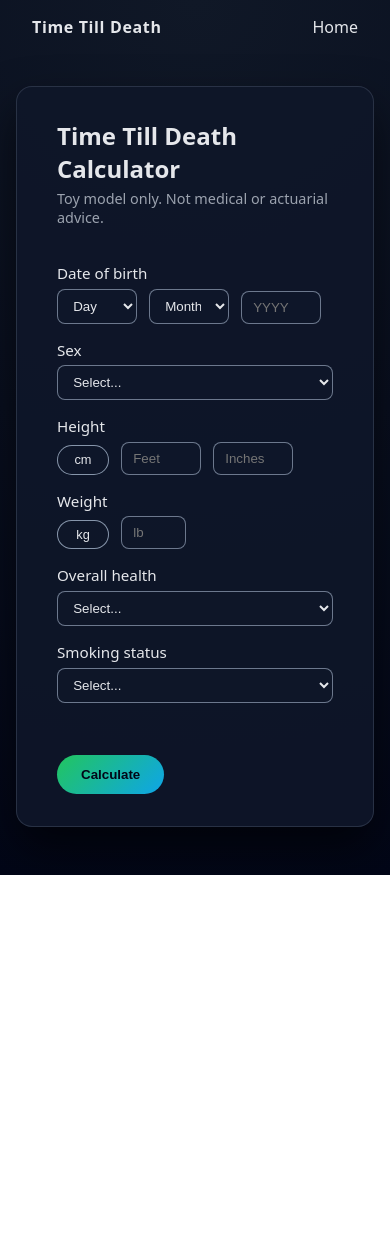
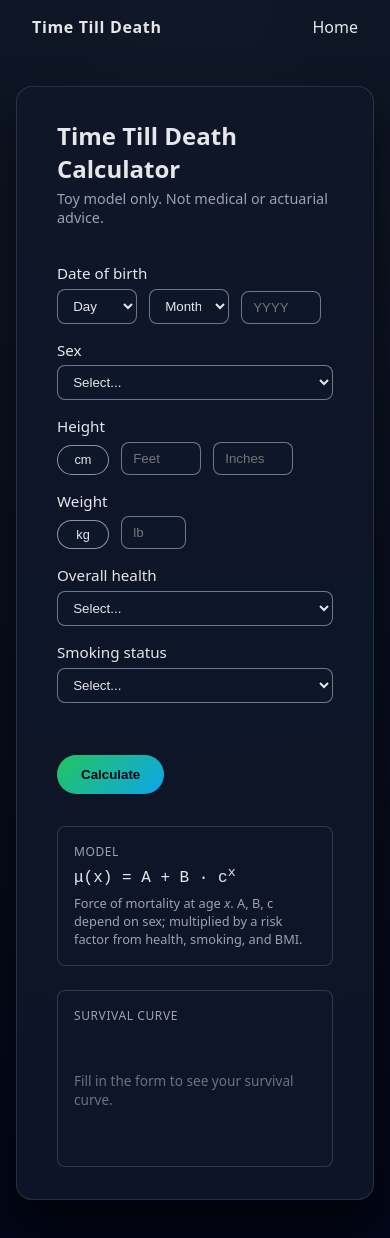
Before and after one commit to gabrielrmiller/Time-Till-Death, a React (Vite) app in the folder frontend/: page /questionnaire in a window 390 px wide. Shown: the top 1238 px of the page. Before the commit the page ends 875 px from the top, so only its background shows below. Built offline with nearby package versions, Linux system fonts and the light colour scheme.

Commit message:
Add survival curve calculation and visualization to QuestionnaireWizard. Introduce new getSurvivalCurve function in mortalityModel.ts, update QuestionnaireWizard to build user profile for graphing, and enhance layout with responsive design in styles.css.

```diff
--- a/frontend/src/QuestionnaireWizard.tsx
+++ b/frontend/src/QuestionnaireWizard.tsx
@@ -3,6 +3,7 @@ import { useNavigate, useLocation } from "react-router-dom";
 import {
   expectedRemainingLifeYears,
   estimateDeathDate,
+  getSurvivalCurve,
   type Sex,
   type HealthStatus,
   type SmokingStatus,
@@ -143,6 +144,32 @@ export const QuestionnaireWizard: React.FC = () => {
   const handleBirthMonthChange = (value: string) => updateField("birthMonth", value);
   const handleBirthDayChange = (value: string) => updateField("birthDay", value);
 
+  /** Build profile from form for graph; null if form incomplete or invalid. */
+  const profileForGraph = (): {
+    age: number;
+    sex: Sex;
+    height_cm: number;
+    weight_kg: number;
+    health: HealthStatus;
+    smoking: SmokingStatus;
+  } | null => {
+    const birthdate = buildBirthdate();
+    const ageYears = ageFromBirthdate(birthdate);
+    if (!birthdate || ageYears === null || ageYears < 0 || ageYears > 120) return null;
+    if (!form.sex || !form.health || !form.smoking) return null;
+    const h = toCentimeters();
+    const w = toKilograms();
+    if (h < 80 || h > 250 || w < 20 || w > 300) return null;
+    return {
+      age: ageYears,
+      sex: form.sex as Sex,
+      height_cm: h,
+      weight_kg: w,
+      health: form.health as HealthStatus,
+      smoking: form.smoking as SmokingStatus,
+    };
+  };
+
   const validateAll = (): boolean => {
     const newErrors: Record<string, string> = {};
 
@@ -246,7 +273,24 @@ export const QuestionnaireWizard: React.FC = () => {
     setSubmitting(false);
   };
 
+  const profile = profileForGraph();
+  const survivalCurve = profile ? getSurvivalCurve(profile) : [];
+  const chartW = 240;
+  const chartH = 140;
+  const pad = { t: 8, r: 8, b: 24, l: 36 };
+  const maxY = 1;
+  const maxX = Math.max(1, ...survivalCurve.map((p) => p.t));
+  const toX = (t: number) => pad.l + (t / maxX) * (chartW - pad.l - pad.r);
+  const toY = (S: number) => chartH - pad.b - (S / maxY) * (chartH - pad.t - pad.b);
+  const pathD =
+    survivalCurve.length > 0
+      ? survivalCurve
+          .map((p, i) => `${i === 0 ? "M" : "L"} ${toX(p.t)} ${toY(p.S)}`)
+          .join(" ")
+      : "";
+
   return (
+    <div className="calculator-layout">
       <div className="form-section calculator-page">
         <div className="step-header">
           <h2>Time Till Death Calculator</h2>
@@ -445,5 +489,45 @@ export const QuestionnaireWizard: React.FC = () => {
           </button>
         </div>
       </div>
+
+      <aside className="calculator-sidebar">
+        <div className="sidebar-equation">
+          <div className="sidebar-label">Model</div>
+          <div className="equation">μ(x) = A + B · c<sup>x</sup></div>
+          <p className="equation-note">
+            Force of mortality at age <em>x</em>. A, B, c depend on sex; multiplied by a risk factor from health, smoking, and BMI.
+          </p>
+        </div>
+        <div className="sidebar-chart">
+          <div className="sidebar-label">Survival curve</div>
+          {survivalCurve.length > 0 ? (
+            <svg
+              className="survival-chart"
+              viewBox={`0 0 ${chartW} ${chartH}`}
+              preserveAspectRatio="xMidYMid meet"
+            >
+              <defs>
+                <linearGradient id="survGrad" x1="0" y1="1" x2="0" y2="0">
+                  <stop offset="0%" stopColor="rgba(56, 189, 248, 0.3)" />
+                  <stop offset="100%" stopColor="rgba(56, 189, 248, 0)" />
+                </linearGradient>
+              </defs>
+              <path
+                d={pathD + (pathD ? ` L ${toX(maxX)} ${toY(0)} L ${pad.l} ${toY(0)} Z` : "")}
+                fill="url(#survGrad)"
+              />
+              <path d={pathD} fill="none" stroke="#38bdf8" strokeWidth="1.5" />
+              <line x1={pad.l} y1={chartH - pad.b} x2={chartW - pad.r} y2={chartH - pad.b} stroke="rgba(148,163,184,0.5)" strokeWidth="0.5" />
+              <line x1={pad.l} y1={chartH - pad.b} x2={pad.l} y2={pad.t} stroke="rgba(148,163,184,0.5)" strokeWidth="0.5" />
+              <text x={pad.l - 4} y={pad.t + 4} className="chart-ax" textAnchor="end">1</text>
+              <text x={pad.l - 4} y={chartH - pad.b + 4} className="chart-ax" textAnchor="end">0</text>
+              <text x={chartW / 2} y={chartH - 4} className="chart-ax" textAnchor="middle">Years from now</text>
+            </svg>
+          ) : (
+            <p className="chart-placeholder">Fill in the form to see your survival curve.</p>
+          )}
+        </div>
+      </aside>
+    </div>
   );
 };
--- a/frontend/src/mortalityModel.ts
+++ b/frontend/src/mortalityModel.ts
@@ -99,3 +99,34 @@ export function estimateDeathDate(remainingYears: number): string {
   const d = new Date(now.getTime() + days * 24 * 60 * 60 * 1000);
   return d.toISOString().slice(0, 10);
 }
+
+const MAX_AGE = 110;
+const STEP_YEARS = 0.25;
+
+/**
+ * Survival curve S(t) = P(alive at current age + t | alive at current age).
+ * Returns points for plotting: t (years from now), S (probability).
+ */
+export function getSurvivalCurve(
+  profile: PersonProfile,
+  maxYears: number = 60
+): { t: number; S: number }[] {
+  if (profile.age >= MAX_AGE) return [{ t: 0, S: 1 }, { t: maxYears, S: 0 }];
+
+  const params = baseParamsForSex(profile.sex);
+  const riskMult = riskMultiplier(profile);
+
+  const points: { t: number; S: number }[] = [{ t: 0, S: 1 }];
+  let age = profile.age;
+  let S = 1.0;
+  let t = STEP_YEARS;
+
+  while (t <= maxYears && age + t < MAX_AGE && S > 1e-6) {
+    const mu = makehamMu(age + t, params) * riskMult;
+    S *= Math.exp(-mu * STEP_YEARS);
+    points.push({ t, S });
+    t += STEP_YEARS;
+  }
+
+  return points;
+}
--- a/frontend/src/styles.css
+++ b/frontend/src/styles.css
@@ -127,6 +127,83 @@ a {
 
 .calculator-page .calculator-actions {
   margin-top: 0.5rem;
+}
+
+.calculator-layout {
+  display: grid;
+  grid-template-columns: 1fr;
+  gap: 2rem;
+  flex: 1;
+  align-items: start;
+}
+
+@media (min-width: 900px) {
+  .calculator-layout {
+    grid-template-columns: 1fr 280px;
+  }
+}
+
+.calculator-sidebar {
+  display: flex;
+  flex-direction: column;
+  gap: 1.5rem;
+}
+
+.sidebar-label {
+  font-size: 0.75rem;
+  text-transform: uppercase;
+  letter-spacing: 0.05em;
+  color: #9ca3af;
+  margin-bottom: 0.35rem;
+}
+
+.sidebar-equation {
+  padding: 1rem;
+  border-radius: 0.5rem;
+  border: 1px solid rgba(148, 163, 184, 0.25);
+  background: rgba(15, 23, 42, 0.6);
+}
+
+.equation {
+  font-family: ui-monospace, monospace;
+  font-size: 1rem;
+  color: #e5e7eb;
+  margin: 0 0 0.5rem;
+}
+
+.equation-note {
+  font-size: 0.8rem;
+  color: #9ca3af;
+  margin: 0;
+  line-height: 1.4;
+}
+
+.sidebar-chart {
+  padding: 1rem;
+  border-radius: 0.5rem;
+  border: 1px solid rgba(148, 163, 184, 0.25);
+  background: rgba(15, 23, 42, 0.6);
+}
+
+.survival-chart {
+  width: 100%;
+  height: auto;
+  max-height: 180px;
+}
+
+.survival-chart .chart-ax {
+  font-size: 10px;
+  fill: #9ca3af;
+}
+
+.chart-placeholder {
+  font-size: 0.85rem;
+  color: #6b7280;
+  margin: 0;
+  min-height: 120px;
+  display: flex;
+  align-items: center;
+  justify-content: center;
 }
 
 .step-header {
```
Lines whose indentation alone changed are shown as unchanged.
